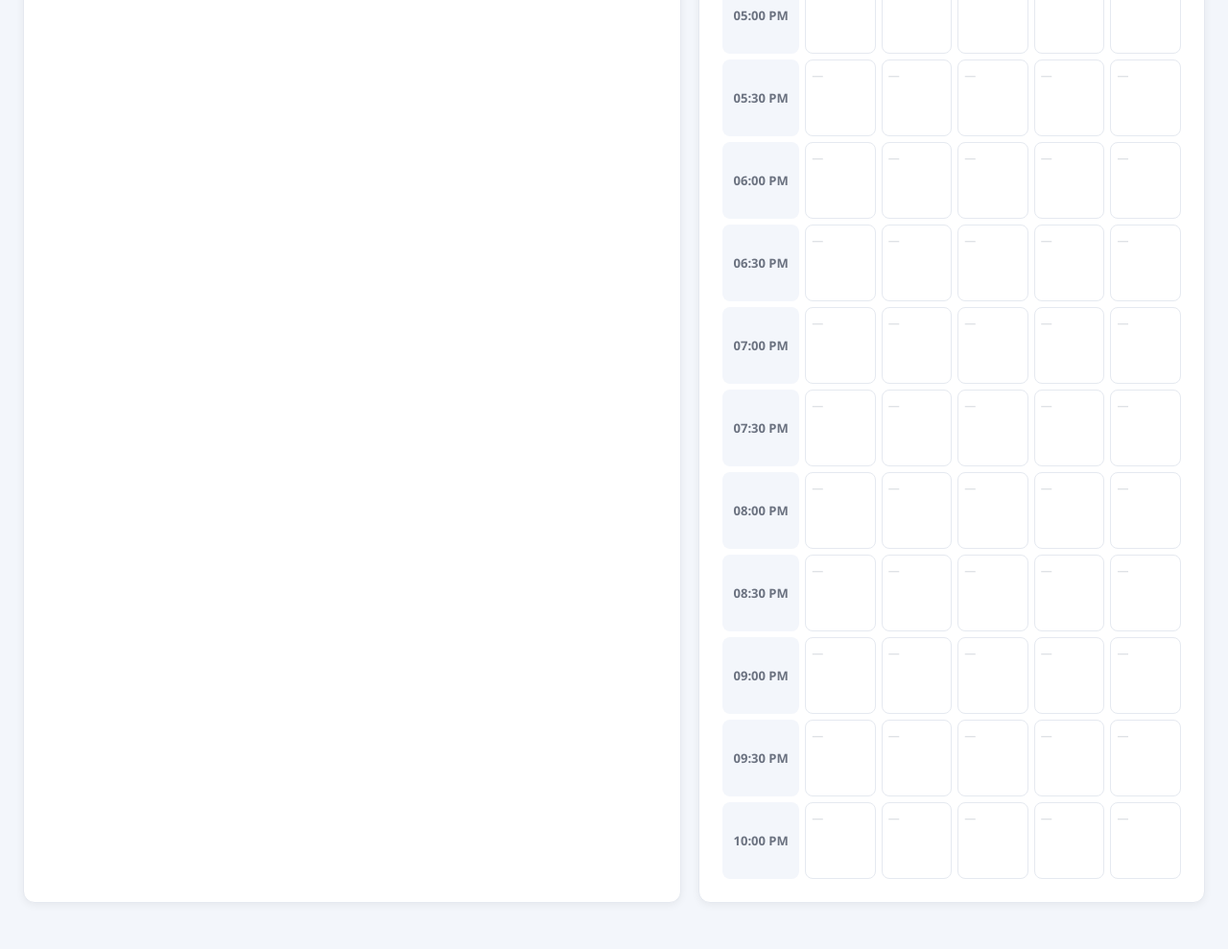
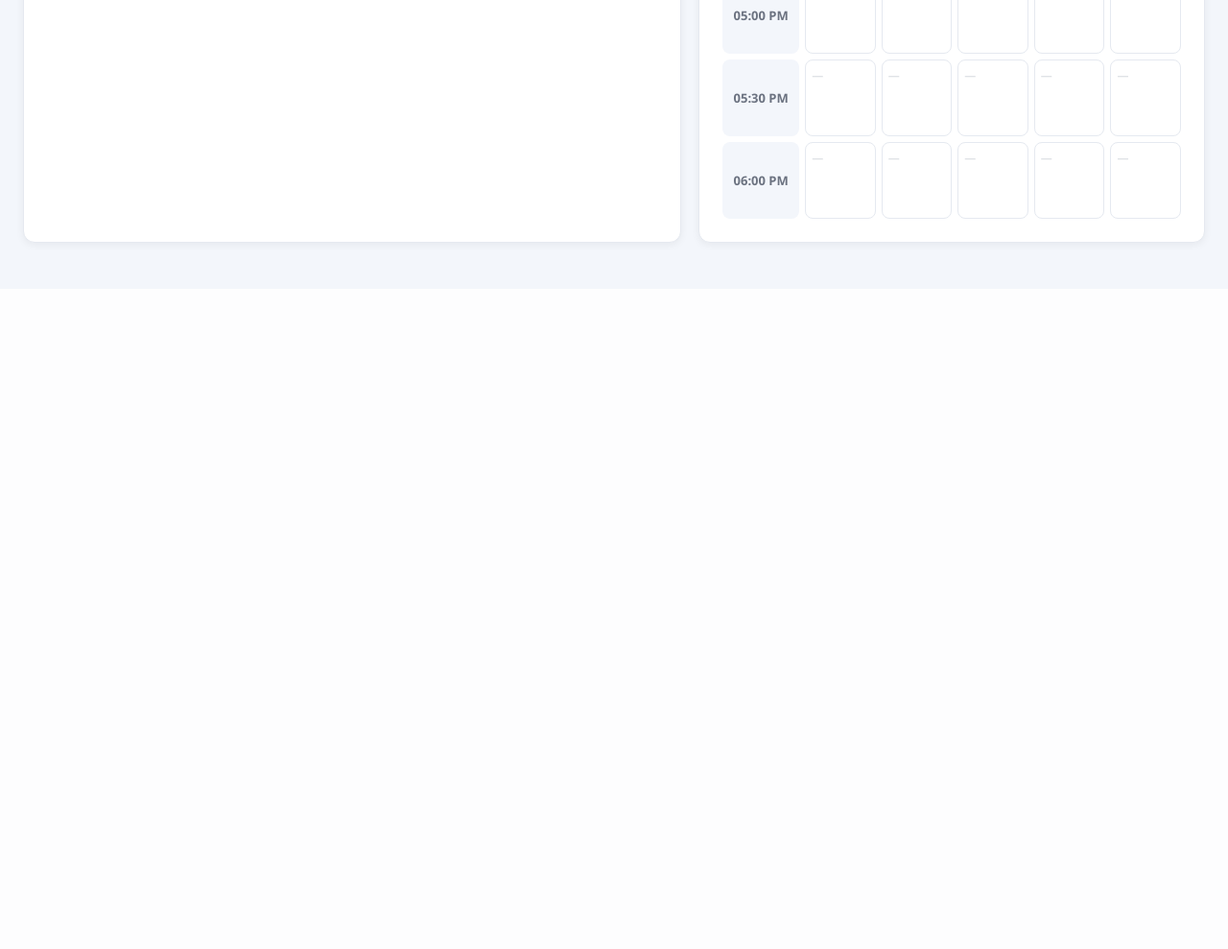
Before and after one commit to OzzZuhayer/CarePlus_System, a PHP site: page /View/DoctorDashboard.php in a window 1280 px wide. Shown: the part 1776-2765 px from the top of the page at 96% size. After the commit the page ends 2035 px from the top, so only its background shows below. Run offline with PHP 8.4, Linux system fonts and the light colour scheme; the visitor is signed in with stand-in values (Sample User, id 1); data that the repository does not hold is empty.

Commit message:
fix(DoctorDashboard): Update end time for time slots to 18:00 for accurate scheduling

```diff
--- a/View/DoctorDashboard.php
+++ b/View/DoctorDashboard.php
@@ -62,7 +62,7 @@ if ($weeklyAppointments && $weeklyAppointments->num_rows > 0) {
 // Build time slots 09:00 to 22:00 in 30-min steps
 $timeSlots = [];
 $slotStart = strtotime('09:00');
-$slotEnd   = strtotime('22:00');
+$slotEnd   = strtotime('18:00');
 for ($t = $slotStart; $t <= $slotEnd; $t += 1800) {
     $timeSlots[] = date('H:i', $t);
 }
```
